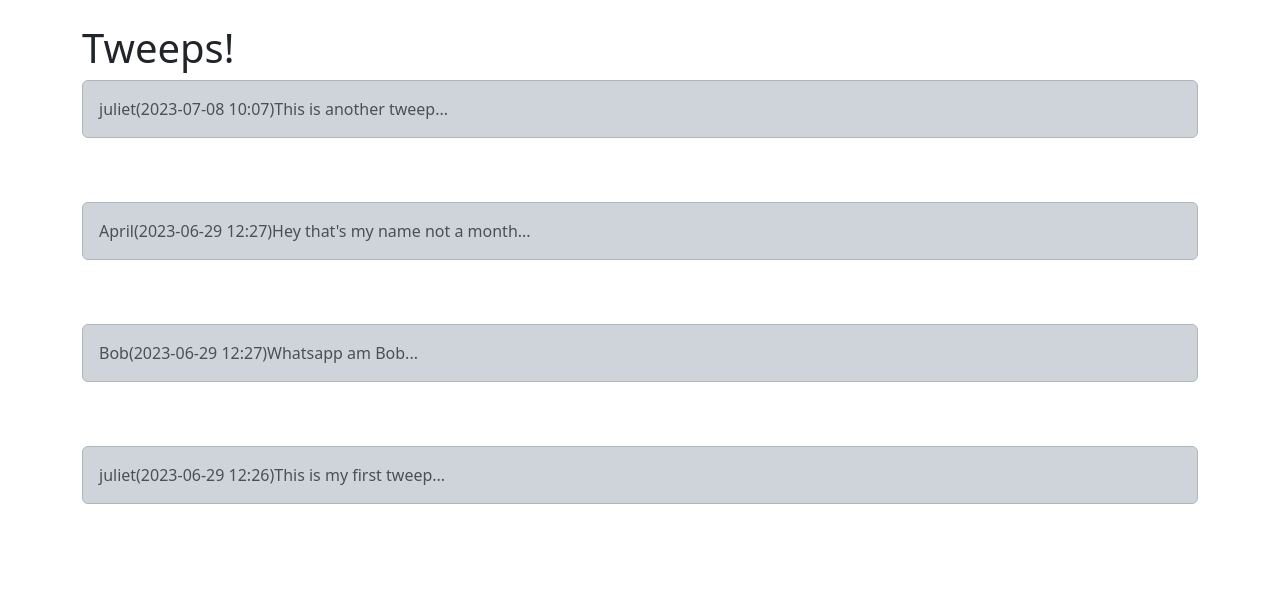
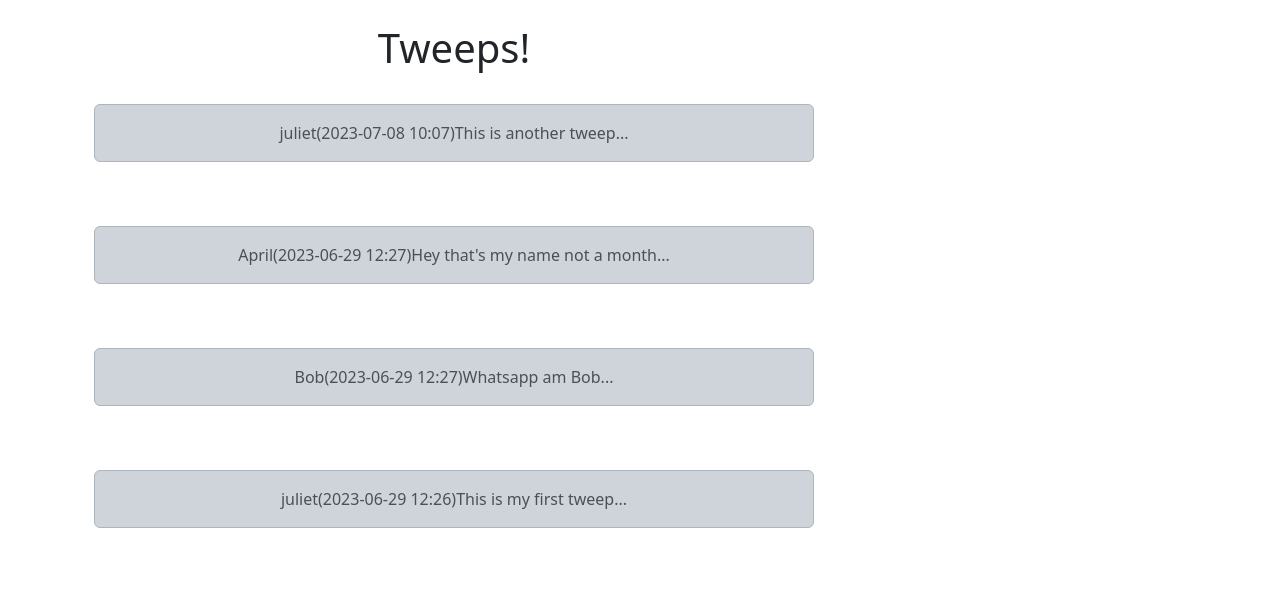
Before and after one commit to Juliet-Ol/musker, a Django app: page / in a window 1280 px wide. Shown: the part 56-647 px from the top of the page. Run offline with Django 4.2, Linux system fonts and the light colour scheme; a user stored in the database is signed in; data comes from the database, SQL or seed files in the repository; both versions use the stored data as it was after the commit.

Commit message:
create a form on the home page and style

```diff
--- a/musker/templates/home.html
+++ b/musker/templates/home.html
@@ -1,13 +1,38 @@
 {%extends 'base.html' %}
 
 {% block content %}
+
+
+<div class="container text-center">
+    <div class="row">
+        <div class="col-8">
+
     <h1>Tweeps!</h1>
+    <br>
     {% for tweep in tweeps %}
-
 
         <div class="alert alert-dark" role="alert">
             {{ tweep }}
         </div>
          <br><br>
     {% endfor %}
+
+
+
+</div>
+<div class="col-4">
+    <br><br><br>
+
+    {% if form %}
+    <form method="POST">
+        {% csrf_token %}
+        {{ form.as_p }}
+
+        <button type="submit" class="btn btn-secondary">Tweep! </button>
+      </form>
+      {% endif %}
+</div>
+
+
+
 {% endblock %}
```
Also changed, not shown: db.sqlite3.
